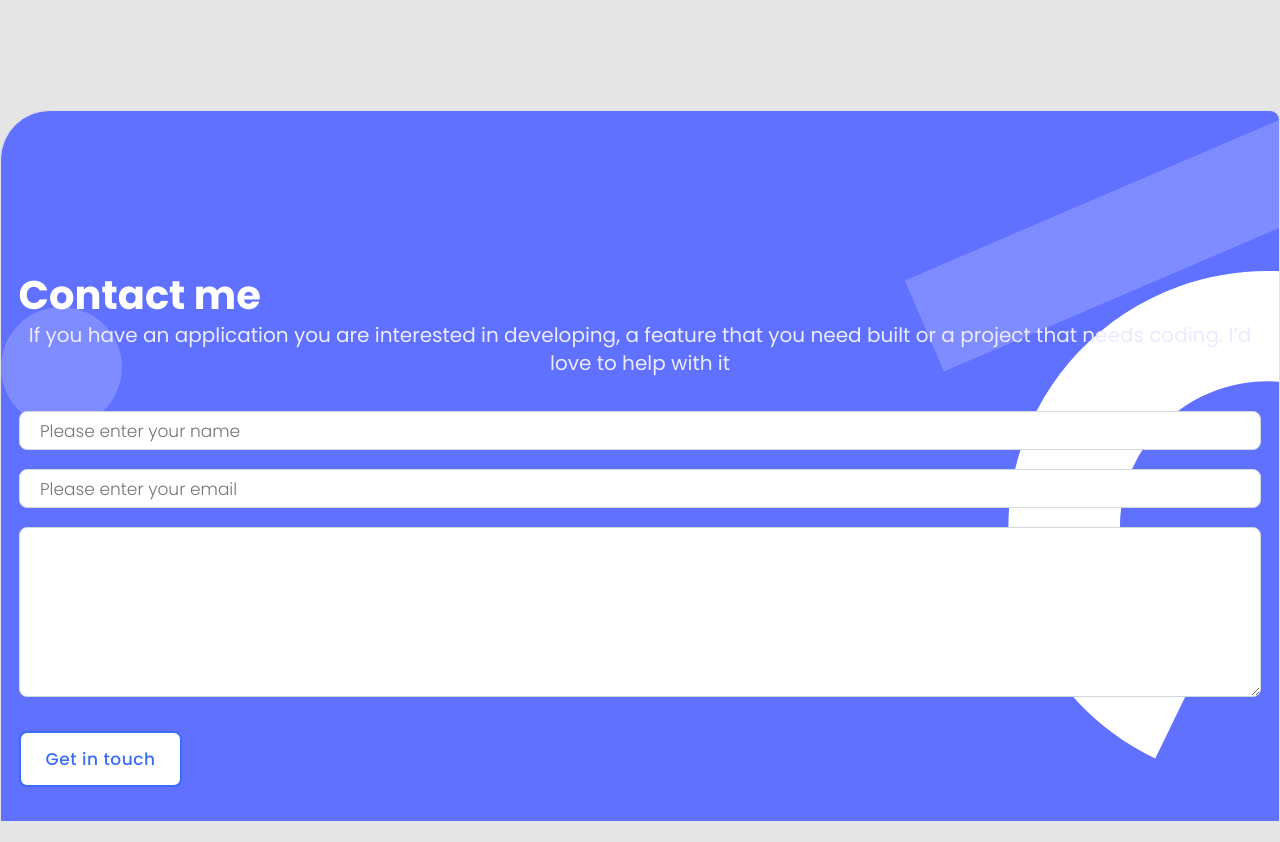
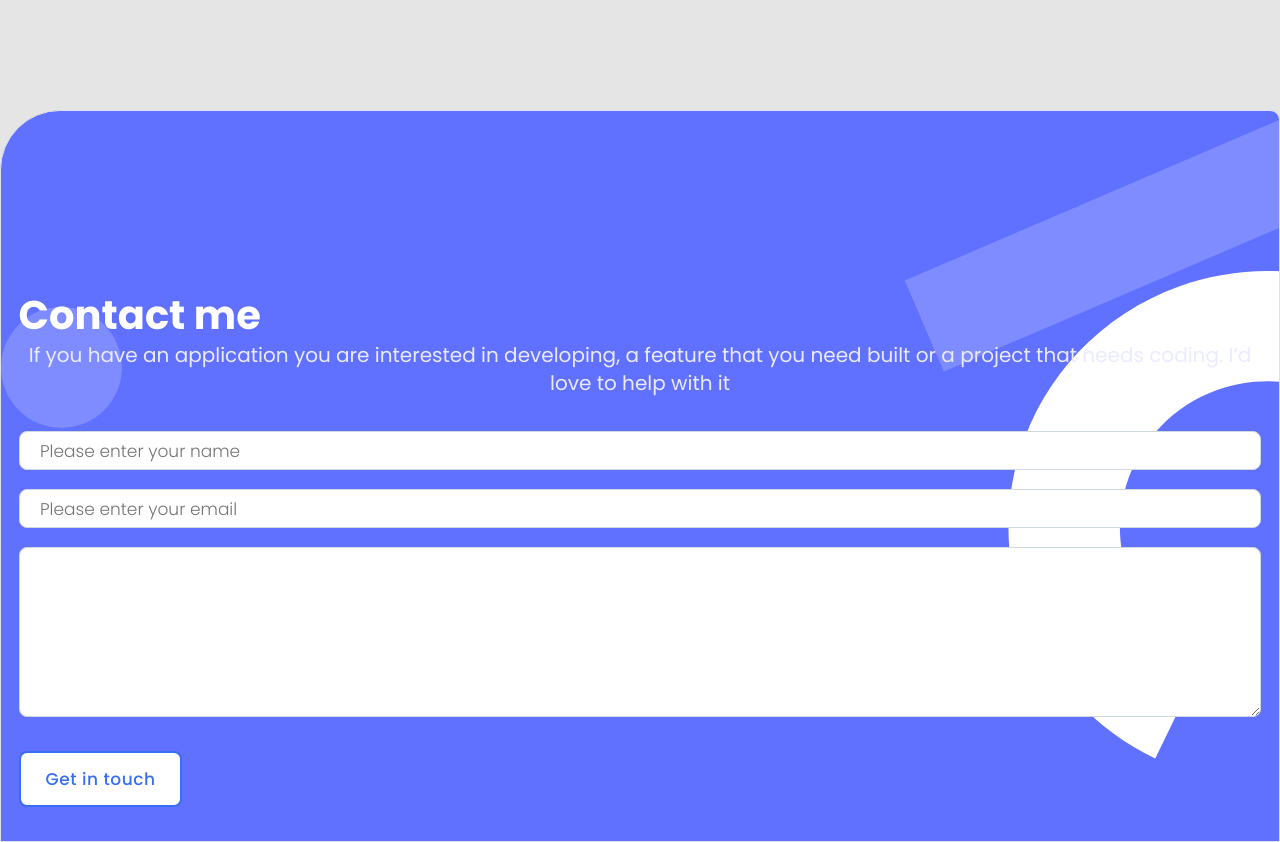
Before and after one commit to david-lafontant/Portfolio-02, a website: page index.html in a window 1280 px wide. Shown: the part 4886-5728 px from the top of the page. Drawn offline with Linux system fonts and the light colour scheme.

Commit message:
Update style.css

```diff
--- a/css/style.css
+++ b/css/style.css
@@ -343,11 +343,11 @@ section {
   padding-left: 1.1em;
   padding-right: 1.1em;
   padding-top: 1.1em;
-  -webkit-border-top-left-radius: 50px;
+  -webkit-border-top-left-radius: 60px;
   -webkit-border-top-right-radius: 10px;
-  -moz-border-radius-topleft: 50px;
+  -moz-border-radius-topleft: 60px;
   -moz-border-radius-topright: 10px;
-  border-top-left-radius: 50px;
+  border-top-left-radius: 60px;
   border-top-right-radius: 10px;
 }
 
@@ -386,7 +386,7 @@ section {
   margin: 0;
   padding: 0;
   width: 100%;
-  margin-top: 3.5em;
+  margin-top: 4em;
 }
 
 #form_page p {
@@ -403,8 +403,8 @@ section {
 
 #form_element {
   position: relative;
-  display: grid;
-  grid-template-columns: auto;
+  display: flex;
+  flex-direction: column;
   gap: 0.15em;
 }
 
```
